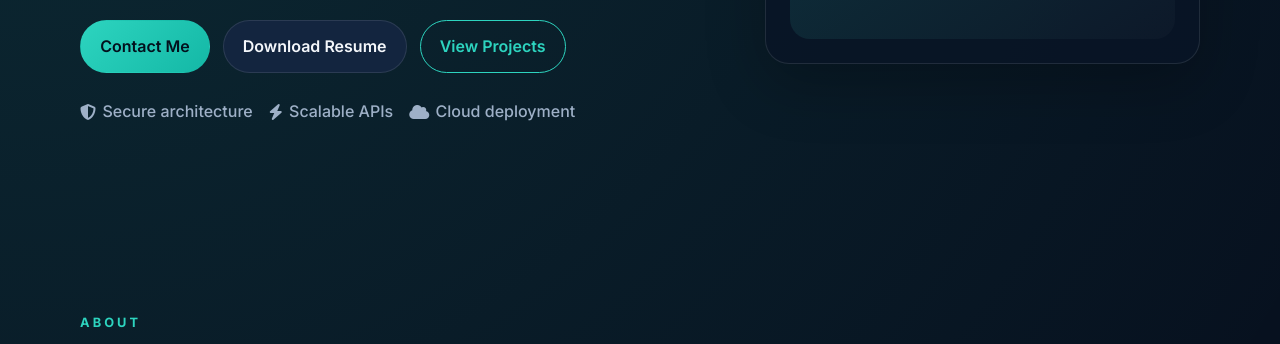
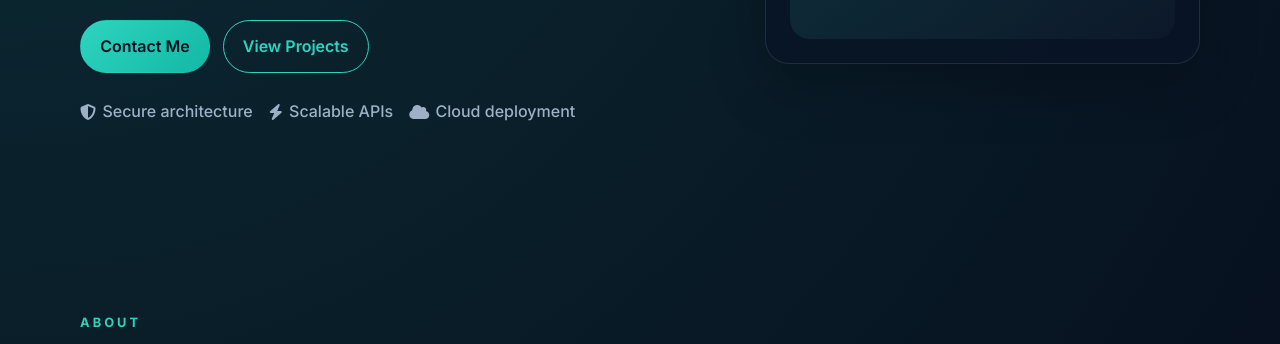
Before and after one commit to Betsygeorge24/portfoliowebsite, a website: page index.html in a window 1280 px wide. Shown: the part 444-788 px from the top of the page. Drawn offline with Linux system fonts and the light colour scheme.

Commit message:
Update portfolio page

```diff
--- a/index.html
+++ b/index.html
@@ -57,9 +57,9 @@
             </p>
             <div class="hero-actions">
               <a class="btn btn-primary" href="#contact">Contact Me</a>
-              <a class="btn btn-secondary" href="assets/resume.pdf" download>
-                Download Resume
-              </a>
+              <!-- <a class="btn btn-secondary" href="assets/resume.pdf" download> -->
+                <!-- Download Resume -->
+              <!-- </a> -->
               <a class="btn btn-outline" href="#projects">View Projects</a>
             </div>
             <ul class="hero-highlights">
```
